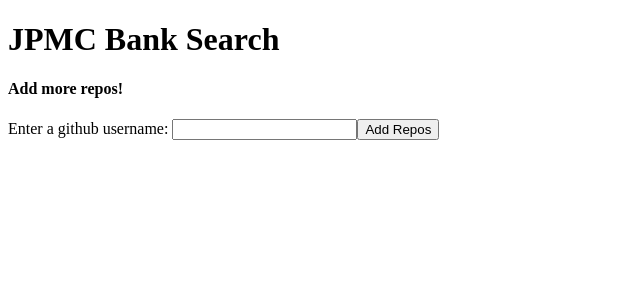
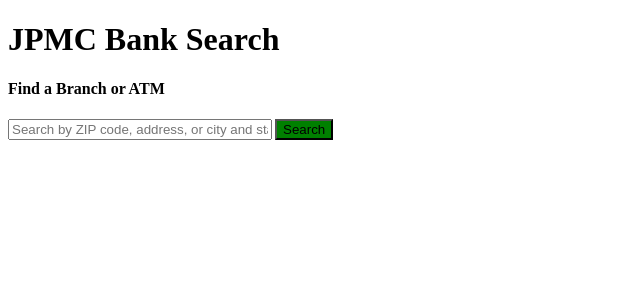
Before and after one commit to maxbraz/jpmc, a React app in the folder interviewExercises/: page / in a window 1280 px wide. Shown: the top 300 px of the page, without its empty margins (0-640 px from the left). Built offline with nearby package versions, Linux system fonts and the light colour scheme; the HTML template or start-up script is replaced by a standard one.

Commit message:
fix typos

```diff
--- a/interviewExercises/client/src/components/BankListItem.jsx
+++ b/interviewExercises/client/src/components/BankListItem.jsx
@@ -3,7 +3,7 @@
 
 const BankListItem = ({bank}) => (
   <li>
-    {bank.bankName}
+    {`${bank.name} ${bank.street} ${bank.city} ${bank.state} ${bank.zipcode}`}
   </li>
 )
 
--- a/interviewExercises/client/src/components/Search.jsx
+++ b/interviewExercises/client/src/components/Search.jsx
@@ -1,35 +1,50 @@
 import React from 'react';
+
+const style = {
+  input: {
+    width: '256px',
+    marginRight: '3px'
+  },
+  button: {
+    backgroundColor: 'green',
+  },
+};
 
 class Search extends React.Component {
   constructor(props) {
     super(props);
     this.state = {
-      term: ''
+      address: ''
     }
 
+    this.search = this.search.bind(this);
     this.onChange = this.onChange.bind(this);
-    this.search = this.search.bind(this);
   }
 
   onChange(e) {
     this.setState({
-      term: e.target.value
+      address: e.target.value
     });
   }
 
   search() {
-    this.props.onSearch(this.state.term);
+    this.props.onSearch(this.state.address);
     this.setState({
-      term: ''
+      address: ''
     });
   }
 
   render() {
     return (
     <div>
-      <h4>Add more repos!</h4>
-      Enter a github username: <input value={this.state.term} onChange={this.onChange}/>
-      <button onClick={this.search}> Add Repos </button>
+      <h4>Find a Branch or ATM </h4>
+      <input
+        placeholder="Search by ZIP code, address, or city and state..."
+        style={style.input}
+        value={this.state.address}
+        onChange={this.onChange}
+      />
+      <button onClick={this.search} style={style.button}> Search </button>
     </div>
     )
   }
```
